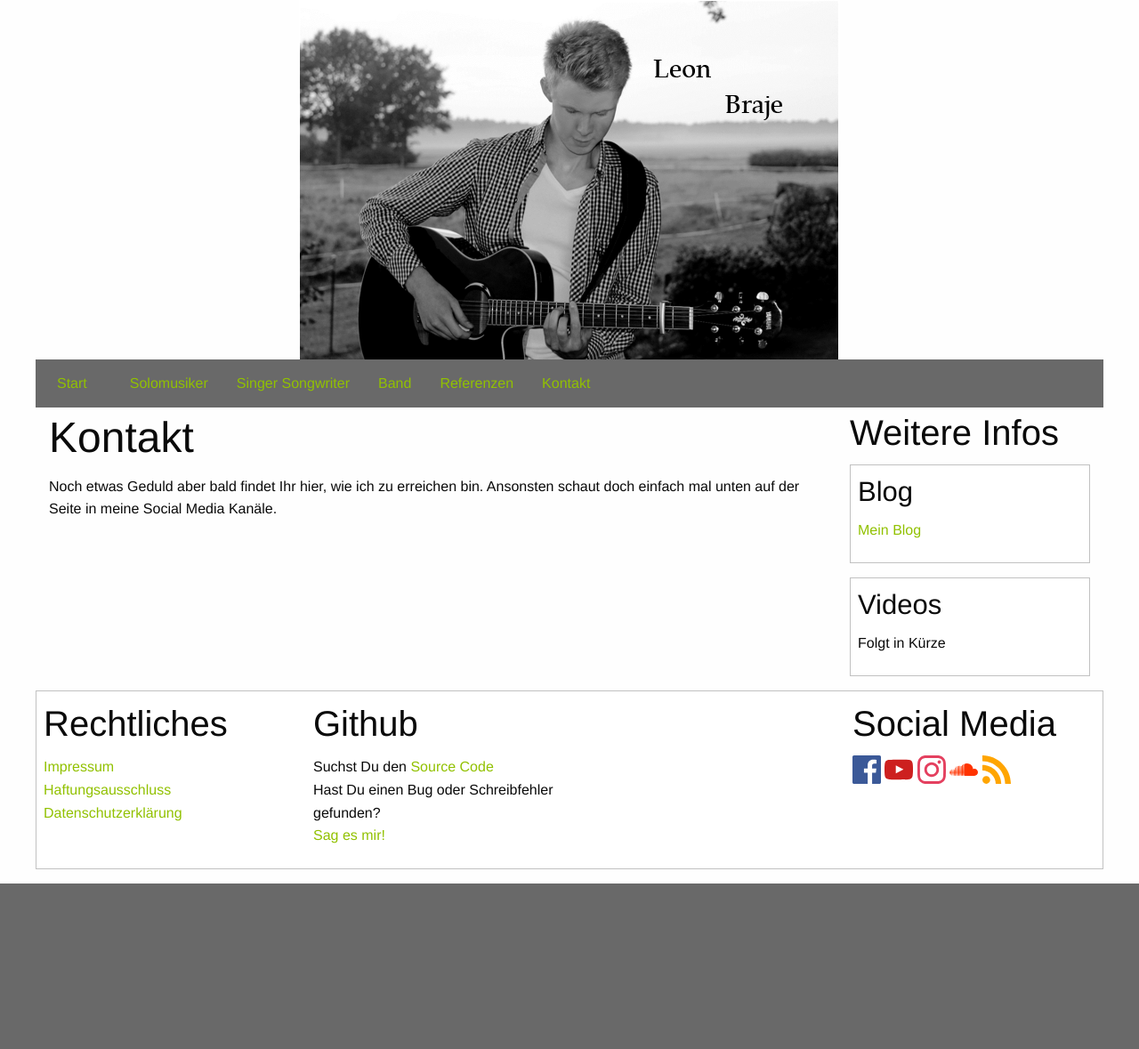
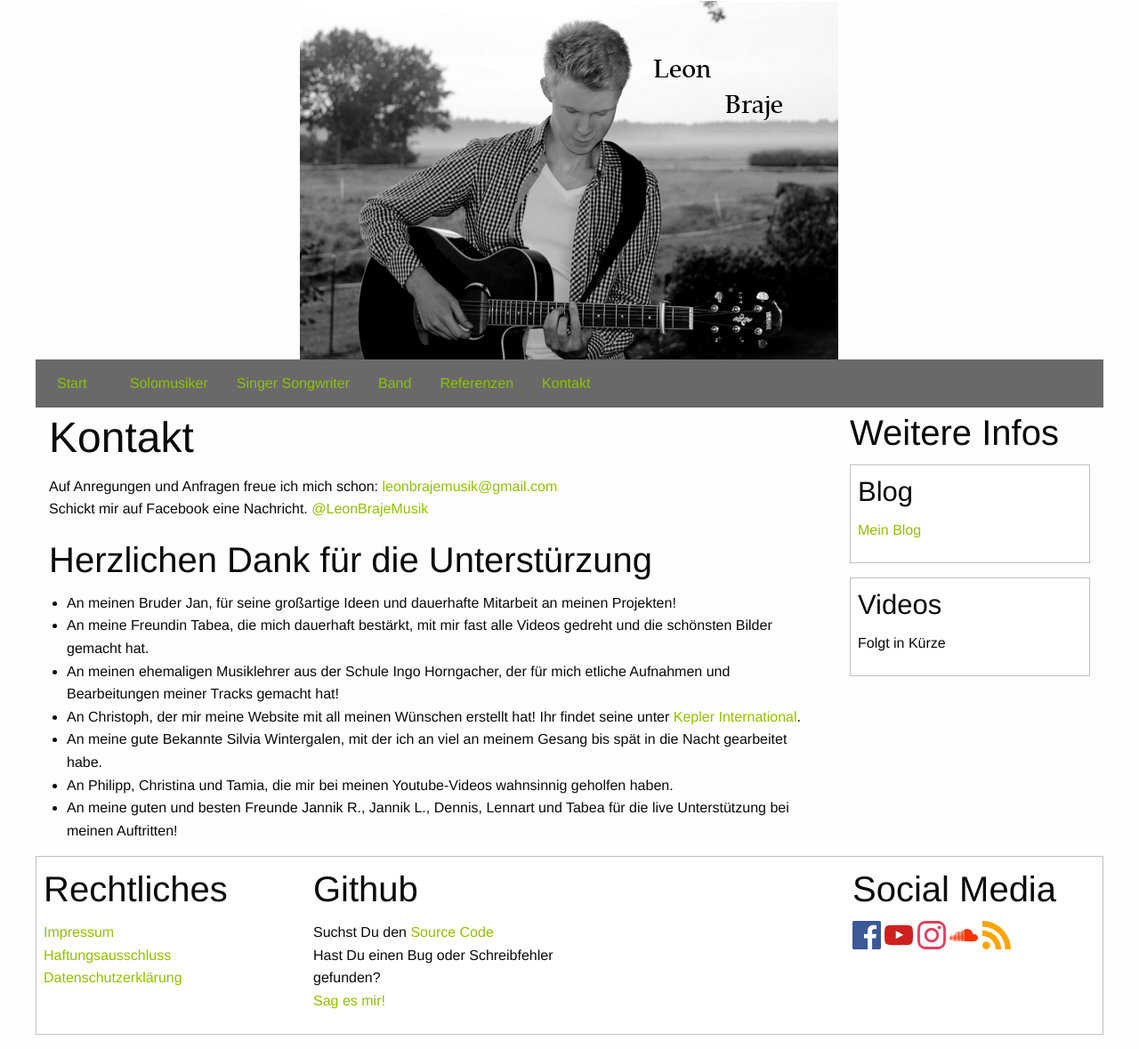
Before and after one commit to MarauderXtreme/leon, a Jekyll site: the page built from kontakt.md, in a window 1280 px wide. Shown: the whole page at 89% size. Built offline with Jekyll 4.4.1, drawn with Linux system fonts in a browser that asks for light colours; some web fonts are replaced; before the commit the page ends 993 px from its top, so only the background shows below that.

Commit message:
New Konakt with Credits

```diff
--- a/kontakt.md
+++ b/kontakt.md
@@ -5,4 +5,16 @@
 i18n: false
 ---
 
-Noch etwas Geduld aber bald findet Ihr hier, wie ich zu erreichen bin. Ansonsten schaut doch einfach mal unten auf der Seite in meine Social Media Kanäle.
+Auf Anregungen und Anfragen freue ich mich schon: <leonbrajemusik@gmail.com>
+Schickt mir auf Facebook eine Nachricht. [@LeonBrajeMusik](https://www.facebook.com/LeonBrajeMusik/){:target="_blank"}
+
+Herzlichen Dank für die Unterstürzung
+-------------------------------------
+
+* An meinen Bruder Jan, für seine großartige Ideen und dauerhafte Mitarbeit an meinen Projekten!
+* An meine Freundin Tabea, die mich dauerhaft bestärkt, mit mir fast alle Videos gedreht und die schönsten Bilder gemacht hat.
+* An meinen ehemaligen Musiklehrer aus der Schule Ingo Horngacher, der für mich etliche Aufnahmen und Bearbeitungen meiner Tracks gemacht hat!
+* An Christoph, der mir meine Website mit all meinen Wünschen erstellt hat! Ihr findet seine unter [Kepler International](https://kepler.international){:target="_blank"}.
+* An meine gute Bekannte Silvia Wintergalen, mit der ich an viel an meinem Gesang bis spät in die Nacht gearbeitet habe.
+* An Philipp, Christina und Tamia, die mir bei meinen Youtube-Videos wahnsinnig geholfen haben.
+* An meine guten und besten Freunde Jannik R., Jannik L., Dennis, Lennart und Tabea für die live Unterstützung bei meinen Auftritten!
```
